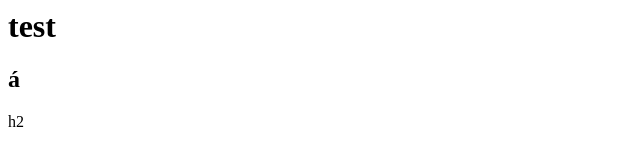
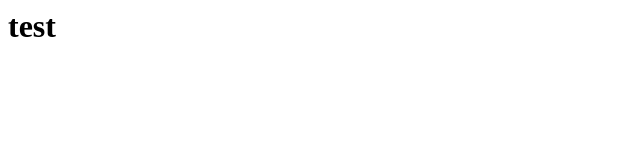
Before and after one commit to DaveDev3455/DaveDev3455.github.io, a plain HTML site: page index.html in a window 1280 px wide. Shown: the full height of the page, 0-640 px from the left. Drawn offline with Linux system fonts and the light colour scheme.

Commit message:
Update index.html

```diff
--- a/index.html
+++ b/index.html
@@ -1,2 +1 @@
 <h1>test</h1>
-<h2>á</h2>h2
```
